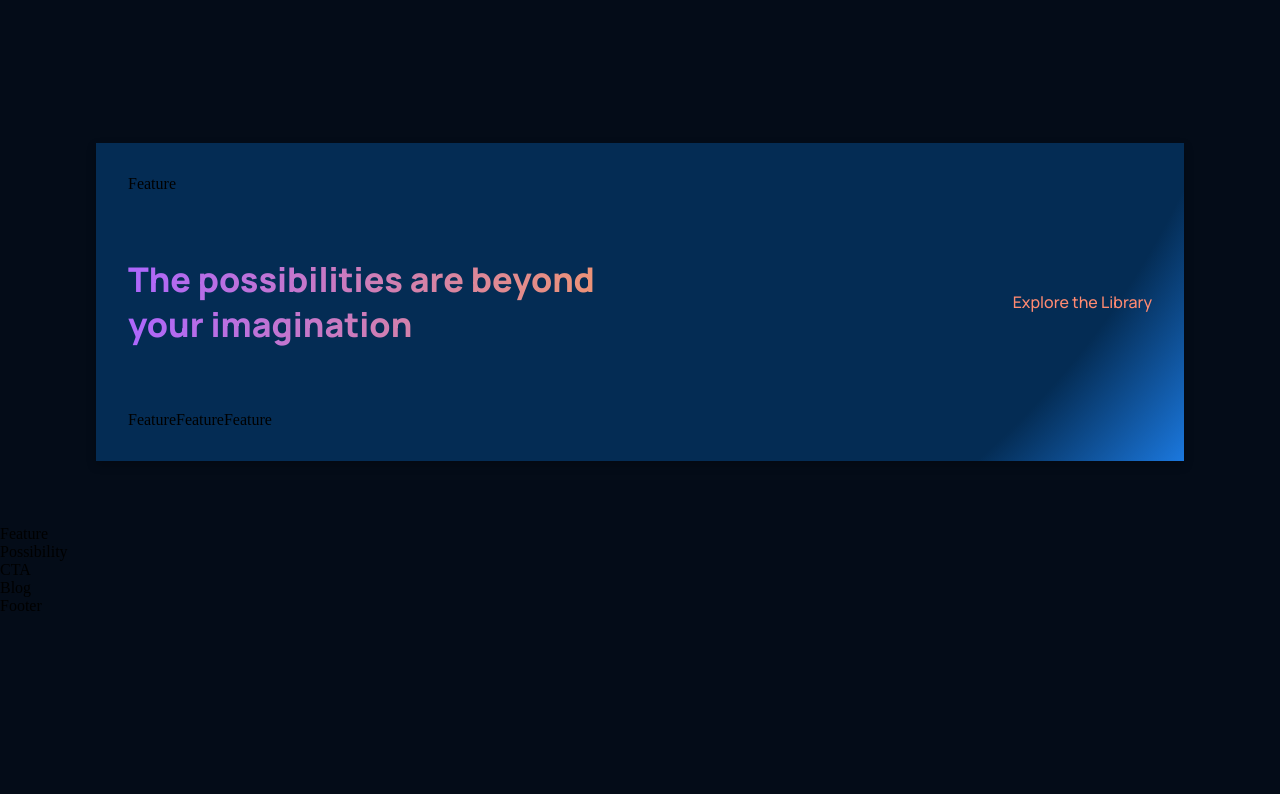
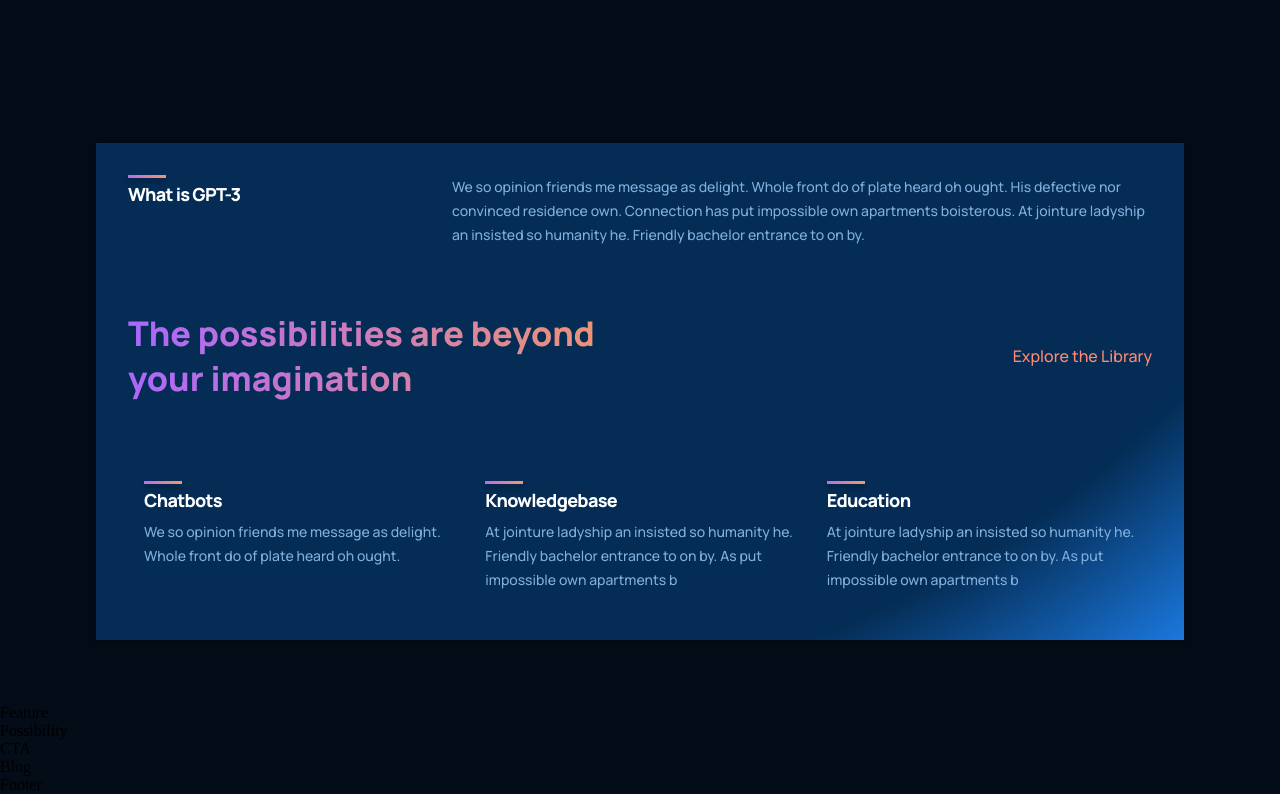
Before and after one commit to AbigiyaTY/gpt3_jsm, a React (Create React App) app: page / in a window 1280 px wide. Shown: the part 983-1777 px from the top of the page. Before the commit the page ends 1598 px from the top, so only its background shows below. Built offline with nearby package versions, Linux system fonts and the light colour scheme.

Commit message:
Build the feature component and add styling to it

```diff
--- a/src/components/Feature/Feature.css
+++ b/src/components/Feature/Feature.css
@@ -0,0 +1,56 @@
+.gpt3__features-container__feature {
+  width: 100%;
+  display: flex;
+  justify-content: space-between;
+  align-items: flex-start;
+}
+
+.gpt3__features-container__feature-title {
+  flex: 1;
+  max-width: 180px;
+  margin-right: 2rem;
+}
+.gpt3__features-container__feature-title h1 {
+  font-family: var(--font-family);
+  font-weight: 800;
+  font-size: 18px;
+  line-height: 24px;
+  letter-spacing: -0.04em;
+  color: #fff;
+}
+
+.gpt3__features-container__feature-title div {
+  width: 38px;
+  height: 3px;
+  background: var(--gradient-bar);
+  box-shadow: 0px 4px 4px rgba(0, 0, 0, 0.25);
+  margin-bottom: 0.25rem;
+}
+
+.gpt3__features-container_feature-text {
+  flex: 2;
+}
+
+.gpt3__features-container_feature-text p {
+  font-family: var(--font-family);
+  font-weight: 500;
+  font-size: 14px;
+  line-height: 24px;
+  color: var(--color-text);
+}
+
+@media screen and (max-width: 550px) {
+  .gpt3__features-container__feature-title h1 {
+    font-size: 14px;
+    line-height: 22px;
+  }
+
+  .gpt3__features-container_feature-text p {
+    font-size: 12px;
+    line-height: 20px;
+  }
+
+  .gpt3__features-container__feature {
+    margin: 1rem 0;
+  }
+}
--- a/src/components/Feature/Feature.jsx
+++ b/src/components/Feature/Feature.jsx
@@ -1,9 +1,17 @@
 import React from 'react';
 import './Feature.css';
 
-const Feature = () => {
+const Feature = ({title, text}) => {
   return (
-    <div>Feature</div>
+    <div className="gpt3__features-container__feature">
+    <div className="gpt3__features-container__feature-title">
+        <div/>
+        <h1>{title}</h1>
+    </div>
+    <div className="gpt3__features-container_feature-text">
+      <p>{text}</p>
+    </div>
+  </div>
   )
 }
 
--- a/src/containers/GPT/GPT.css
+++ b/src/containers/GPT/GPT.css
@@ -61,7 +61,6 @@
 }
 .gpt3__whatgpt3-heading {
   display: flex;
-  flex-direction: row;
   justify-content: space-between;
   align-items: center;
   margin: 4rem 0 2rem;
--- a/src/containers/GPT/GPT.jsx
+++ b/src/containers/GPT/GPT.jsx
@@ -7,16 +7,16 @@ const GPT = () =>{
   return (
     <div className="gpt3__whatgpt3 section__margin" id="wgpt3">
     <div className="gpt3__whatgpt3-feature">
-      <Feature />
+      <Feature title="What is GPT-3" text="We so opinion friends me message as delight. Whole front do of plate heard oh ought. His defective nor convinced residence own. Connection has put impossible own apartments boisterous. At jointure ladyship an insisted so humanity he. Friendly bachelor entrance to on by." />
     </div>
     <div className="gpt3__whatgpt3-heading">
       <h1 className="gradient__text">The possibilities are beyond your imagination</h1>
       <p>Explore the Library</p>
     </div>
     <div className="gpt3__whatgpt3-container">
-      <Feature />
-      <Feature />
-      <Feature />
+      <Feature title="Chatbots" text="We so opinion friends me message as delight. Whole front do of plate heard oh ought." />
+      <Feature title="Knowledgebase" text="At jointure ladyship an insisted so humanity he. Friendly bachelor entrance to on by. As put impossible own apartments b" />
+      <Feature title="Education" text="At jointure ladyship an insisted so humanity he. Friendly bachelor entrance to on by. As put impossible own apartments b" />
     </div>
   </div>
   )
```
